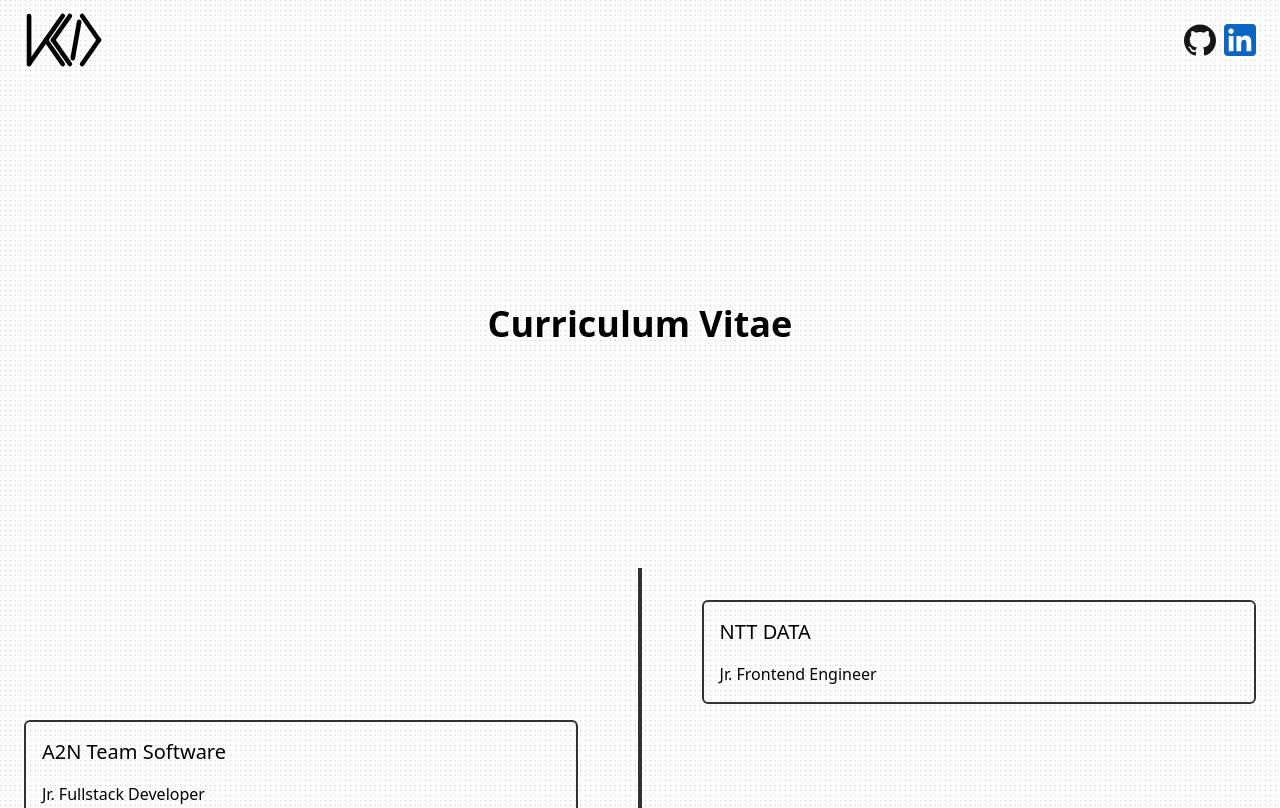
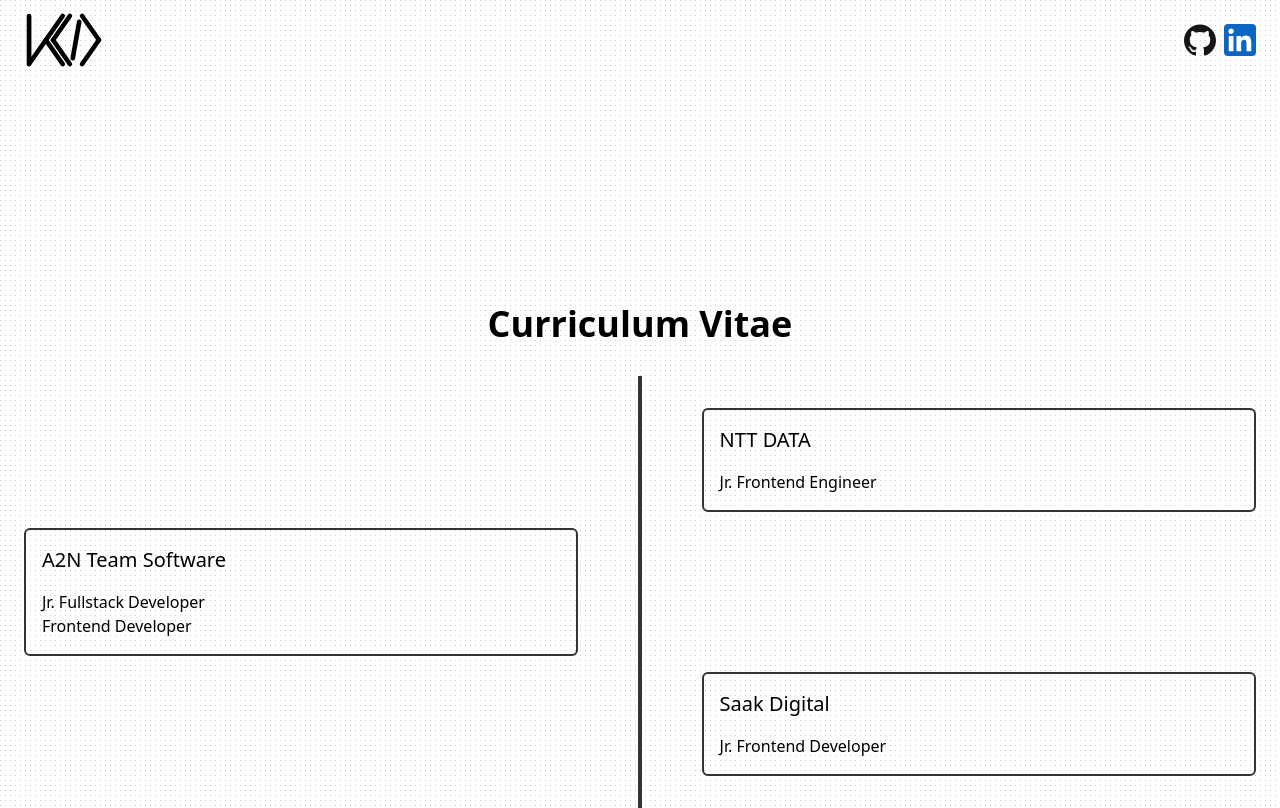
Before and after one commit to jmhs11/kuuro.dev, a React (Vite) app: page /cv in a window 1280 px wide. Shown: the top 808 px of the page. Built offline with nearby package versions, Linux system fonts and the light colour scheme.

Commit message:
Fix timeline positioning

```diff
--- a/src/components/Timeline.jsx
+++ b/src/components/Timeline.jsx
@@ -2,9 +2,11 @@
 
 const Timeline = ({ timeline }) => {
 	return (
-		<div className='before:bg-[#333] before:w-1 before:h-full before:absolute before:left-1/2 before:-mt-8 before:ml-[-2px]'>
+		<div
+			className={`before:bg-[#333] before:w-1 before:h-full before:absolute before:left-1/2 before:-mt-8 before:ml-[-2px]`}
+		>
 			{timeline.map((t, index) => {
-        console.log(t);
+				console.log(t);
 				return (
 					<TimelineItem
 						key={index}
--- a/src/data/cv.json
+++ b/src/data/cv.json
@@ -100,6 +100,6 @@
 	"contact": {
 		"email": "josemariahs@gmail.com",
 		"phone": "+34 659 38 57 13",
-    "website": "https://kuuro.dev"
+		"website": "https://kuuro.dev"
 	}
 }
--- a/src/pages/CV.jsx
+++ b/src/pages/CV.jsx
@@ -2,20 +2,21 @@
 import Header from '../components/Header';
 import Timeline from '../components/Timeline';
 import info from '../data/cv.json';
-
-
 
 const CV = () => {
 	return (
 		<>
 			<Header />
 			<main>
-				<section className='px-6 py-56 md:container'>
+				<section className='px-6 pt-56 pb-8 md:container'>
 					<h1 className='text-4xl font-bold text-center'>Curriculum Vitae</h1>
 				</section>
 
-				<section id='timeline' className='px-6 py-8 mb-20  md:container'>
-					<Timeline timeline={info.experience}/>
+				<section
+					id='timeline'
+					className='relative px-6 py-8 mb-20 md:container'
+				>
+					<Timeline timeline={info.experience} />
 				</section>
 
 				<section className='px-6 pb-20 text-center md:container'>
```
